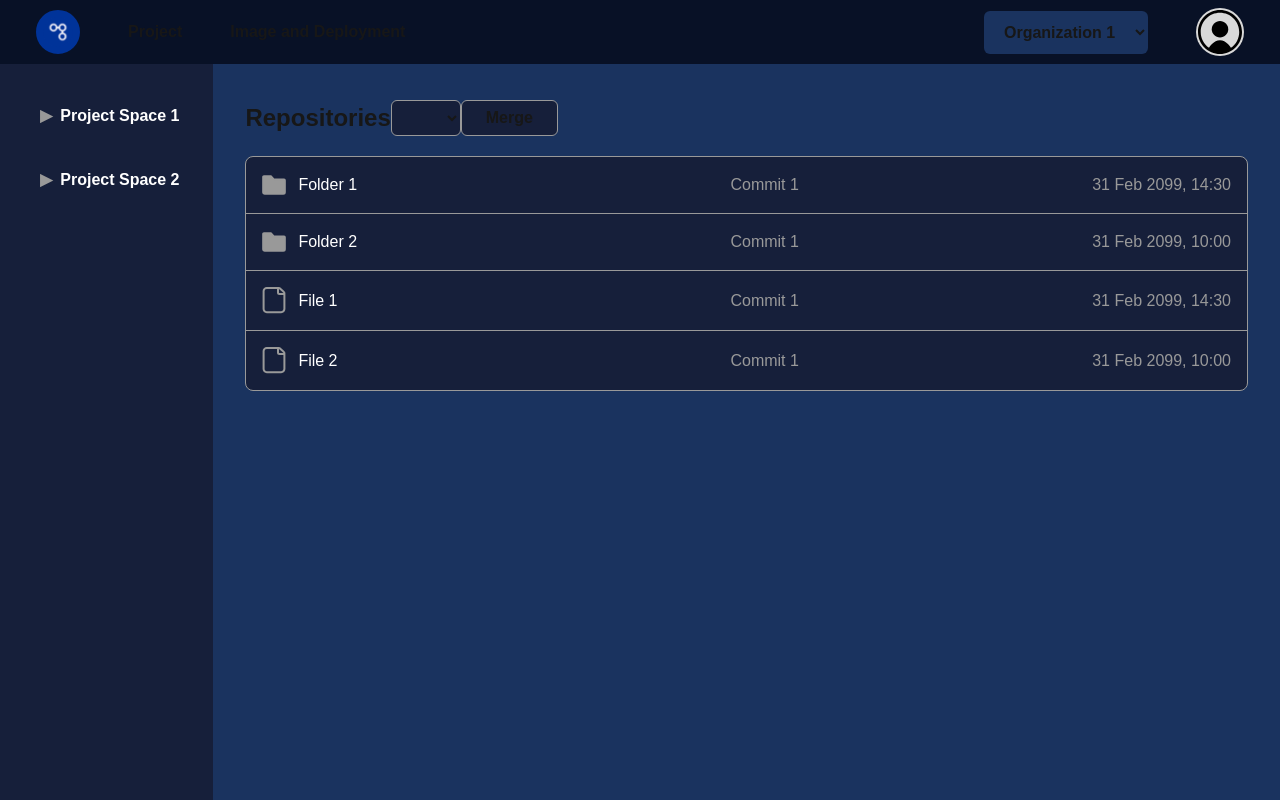
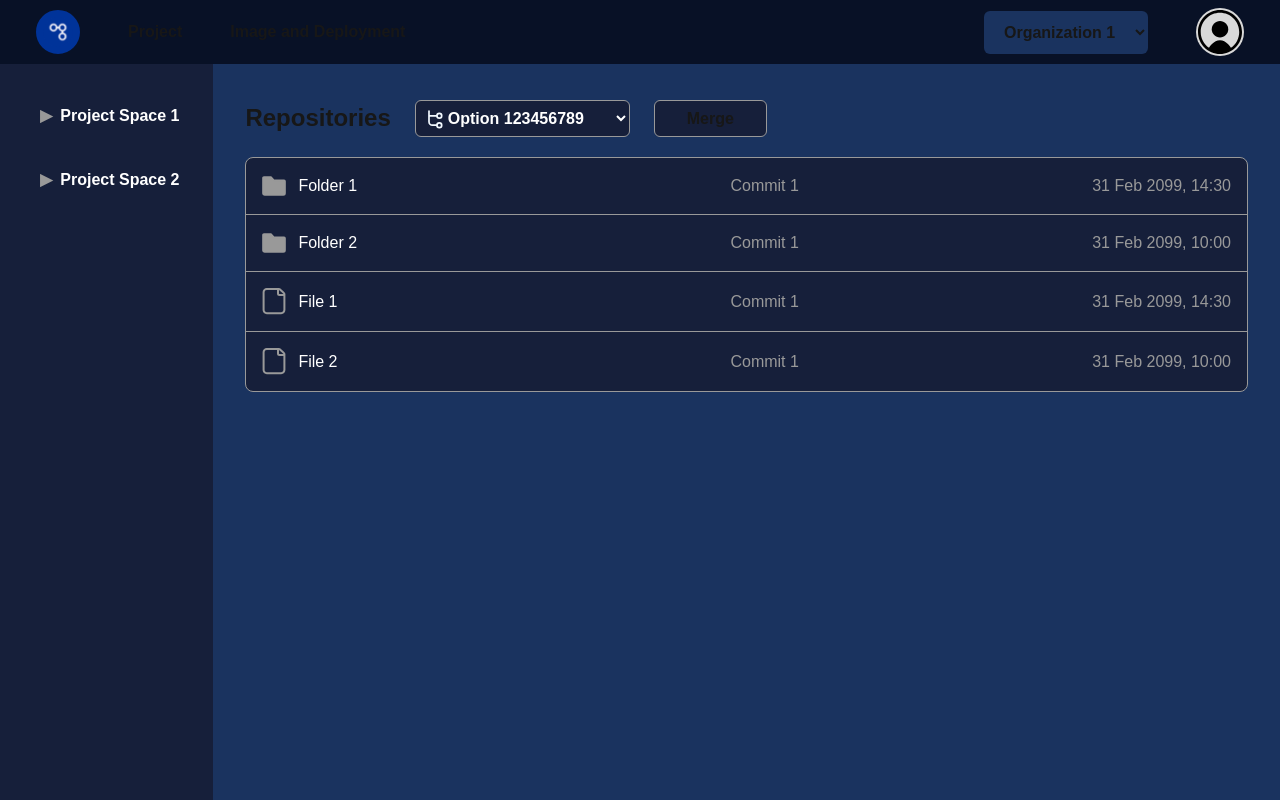
Before and after one commit to kappusuton-yon-tebaru/frontend, a Next.js app: page /repository/1 in a window 1280 px wide. Built offline with nearby package versions, Linux system fonts and the light colour scheme.

Commit message:
branch select

```diff
--- a/src/app/repository/[id]/page.tsx
+++ b/src/app/repository/[id]/page.tsx
@@ -2,22 +2,56 @@ import Image from "next/image";
 
 export default function Repository() {
   const folders = [
-    { name: "Folder 1", date: "31 Feb 2099", time: "14:30", msg: "Commit 1", type: "folder" },
-    { name: "Folder 2", date: "31 Feb 2099", time: "10:00", msg: "Commit 1", type: "folder" },
+    {
+      name: "Folder 1",
+      date: "31 Feb 2099",
+      time: "14:30",
+      msg: "Commit 1",
+      type: "folder",
+    },
+    {
+      name: "Folder 2",
+      date: "31 Feb 2099",
+      time: "10:00",
+      msg: "Commit 1",
+      type: "folder",
+    },
   ];
   const files = [
-    { name: "File 1", date: "31 Feb 2099", time: "14:30", msg: "Commit 1", type: "file" },
-    { name: "File 2", date: "31 Feb 2099", time: "10:00", msg: "Commit 1", type: "file" },
+    {
+      name: "File 1",
+      date: "31 Feb 2099",
+      time: "14:30",
+      msg: "Commit 1",
+      type: "file",
+    },
+    {
+      name: "File 2",
+      date: "31 Feb 2099",
+      time: "10:00",
+      msg: "Commit 1",
+      type: "file",
+    },
   ];
   const itemArr = folders.concat(files);
   return (
     <div>
-      <div className="flex flex-row my-5">
+      <div className="flex flex-row my-5 gap-x-6">
         <h1 className="font-bold text-[24px]">Repositories</h1>
-        <select className="border border-ci-modal-grey px-6 py-1 bg-ci-modal-black rounded-md font-bold">
-          Select Branch
-        </select>
-        <button className="border border-ci-modal-grey px-6 py-1 bg-ci-modal-black rounded-md font-bold">
+        <div className="relative">
+          <Image
+                src={`/git-branch-icon.svg`}
+                alt={`git-branch-icon`}
+                width={24}
+                height={24}
+                className="absolute top-1/2 transform -translate-y-1/2 left-2"
+              />
+          <select className="truncate border border-ci-modal-grey px-7 py-2 bg-ci-modal-black rounded-md font-bold text-white w-full">
+            <option value="1">Option 123456789</option>
+            <option value="2">Option 2</option>
+          </select>
+        </div>
+        <button className="border border-ci-modal-grey px-8 py-1 bg-ci-modal-black rounded-md font-bold">
           Merge
         </button>
       </div>
@@ -37,7 +71,9 @@ export default function Repository() {
               />
               <div className="grid grid-cols-3 w-full">
                 <div className="font-medium">{item.name}</div>
-                <div className="text-ci-modal-grey flex justify-center">{item.msg}</div>
+                <div className="text-ci-modal-grey flex justify-center">
+                  {item.msg}
+                </div>
                 <div className="text-ci-modal-grey flex justify-end">
                   {item.date + ", " + item.time}
                 </div>
```
Also changed, not shown: public/git-branch-icon.svg (added).
